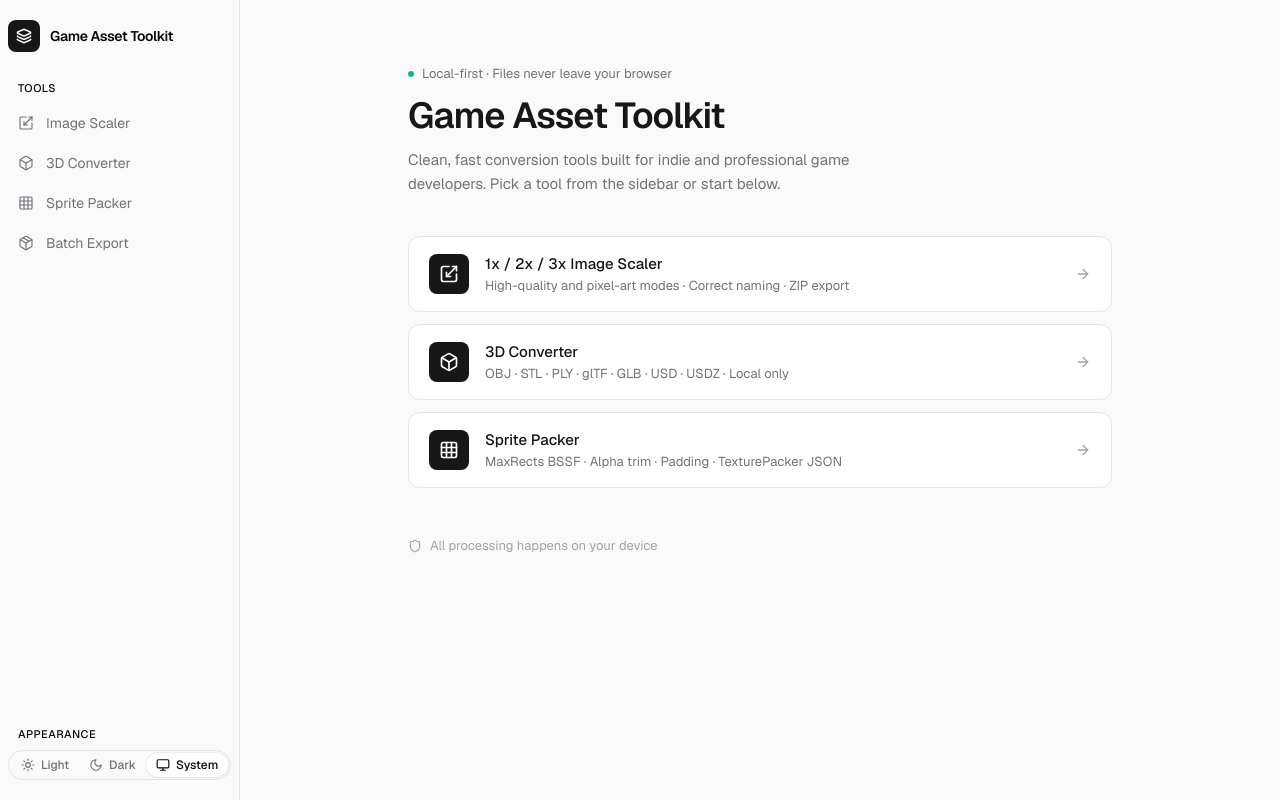
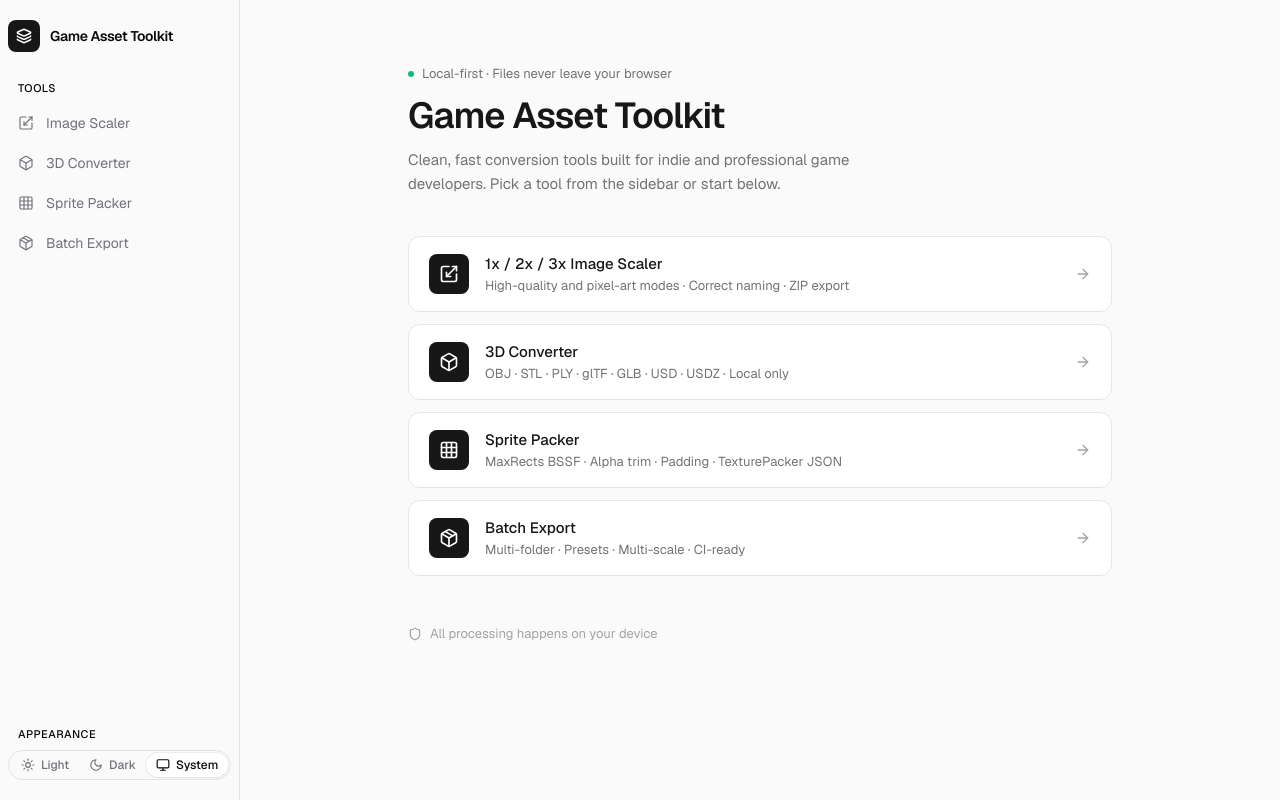
Before and after one commit to naralapraneeth11/game-asset, a Next.js app in the folder game-asset-toolkit/: page / in a window 1280 px wide. Built offline with nearby package versions, Linux system fonts and the light colour scheme.

Commit message:
Add Batch Export to home tool list

```diff
--- a/game-asset-toolkit/src/app/page.tsx
+++ b/game-asset-toolkit/src/app/page.tsx
@@ -1,5 +1,5 @@
 import Link from "next/link";
-import { ArrowRight, Scaling, Box, Grid3X3, Shield } from "lucide-react";
+import { ArrowRight, Scaling, Box, Grid3X3, Package, Shield } from "lucide-react";
 
 const tools = [
   {
@@ -19,6 +19,12 @@ const tools = [
     description: "MaxRects BSSF · Alpha trim · Padding · TexturePacker JSON",
     href: "/tools/sprite-packer",
     icon: Grid3X3,
+  },
+  {
+    name: "Batch Export",
+    description: "Multi-folder · Presets · Multi-scale · CI-ready",
+    href: "/tools/batch-export",
+    icon: Package,
   },
 ];
 
```
